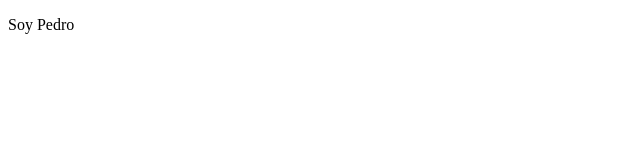
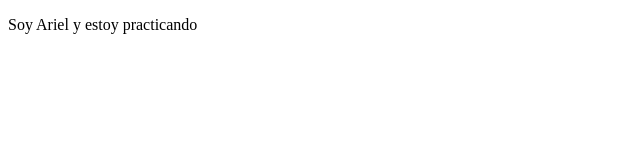
Before and after one commit to arielalejandro/DemoProyecto, a plain HTML site: page index.html in a window 1280 px wide. Shown: the whole page, without its empty margins (0-640 px from the left). Drawn offline with Linux system fonts and the light colour scheme.

Commit message:
cambio nombre en index

```diff
--- a/index.html
+++ b/index.html
@@ -7,6 +7,6 @@
     <title>Pagina de demostracion</title>
 </head>
 <body>
-    <p>Soy Pedro</p>
+    <p>Soy Ariel y estoy practicando</p>
 </body>
 </html>
```
